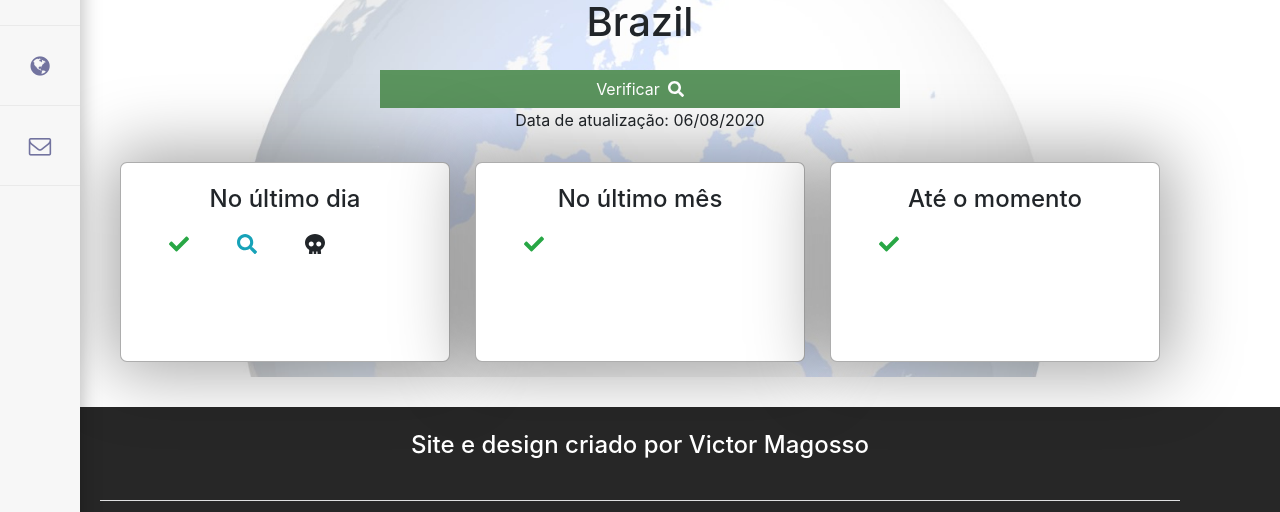
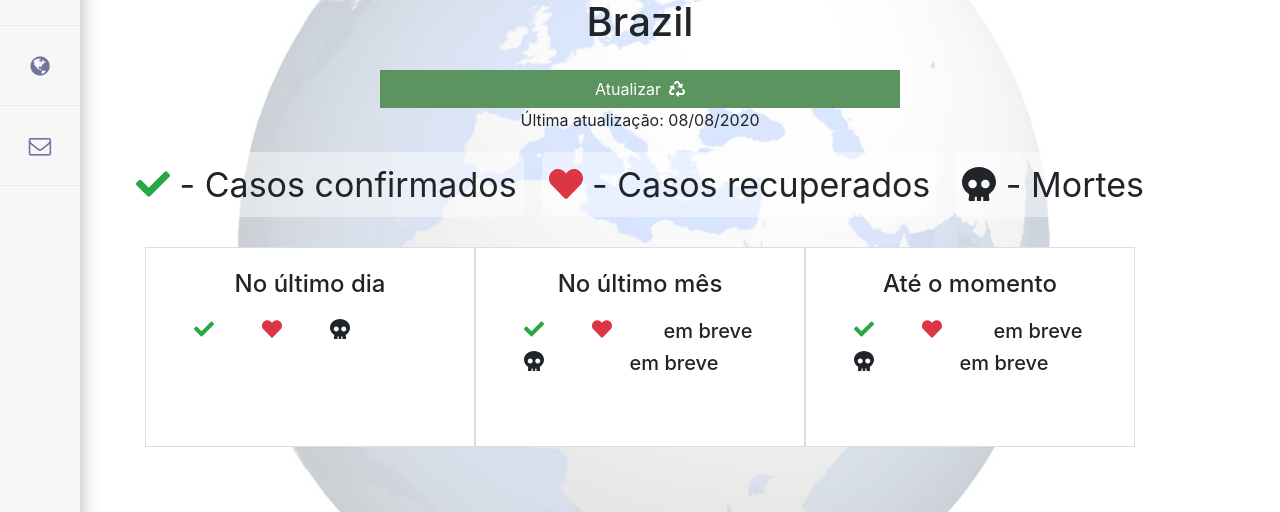
Before and after one commit to VictorMagosso/COVID-Status, a React (Create React App) app: page /global in a window 1280 px wide. Shown: the part 214-726 px from the top of the page. Built offline with nearby package versions, Linux system fonts and the light colour scheme; no server answers.

Commit message:
Global funcionando. Nacional pendente

```diff
--- a/package.json
+++ b/package.json
@@ -10,6 +10,7 @@
     "react": "^16.13.1",
     "react-dom": "^16.13.1",
     "react-google-charts": "^3.0.15",
+    "react-loader-spinner": "^3.1.14",
     "react-moment": "^0.9.7",
     "react-redux": "^7.1.0-rc.1",
     "react-router-dom": "^5.2.0",
--- a/src/Pages/Global/index.js
+++ b/src/Pages/Global/index.js
@@ -1,21 +1,17 @@
 import React, { Component, useState } from 'react';
 import PageDefault from '../PageDefault';
 import api from '../../components/API/apiCovid';
+import Loader from 'react-loader-spinner';
 import {Link} from 'react-router-dom';
 import './style.css';
 
 class Global extends React.Component {
     constructor(props) {
         super(props);
-        this.state = {value: 'Brazil', status: [], ultimoDia: '', dayOne: [], ultimoMes: []};
+        this.state = {value: 'Brazil', status: [], ultimoDia: [], dayOne: [], ultimoMes: []};
         this.handleChange = this.handleChange.bind(this);
       }
-    handleChange(event) {
-        this.setState({value: event.target.value});
-        this.setState({ultimoDia: this.state.value})
-        this.setState({dayOne: this.state.value})
-        this.setState({ultimoMes: this.state.value})
-      }
+
 
     async componentDidMount(){
         const retornoCountries = await api.get('/countries');
@@ -23,23 +19,41 @@ class Global extends React.Component {
         let paisDayOneApi = await api.get(`/dayone/country/${this.state.value.toLowerCase()}/status/confirmed`)
         let paisUltimoMes = await api.get(`/country/${this.state.value.toLowerCase()}/status/confirmed?from=2020-07-01T00:00:00Z&to=2020-07-31T00:00:00Z`)
 
+        if (this.state.value.length > 0) {
+            this.state.value.replace(' ', '-')
+            this.state.value.replace(',', '-')
+            this.state.value.replace('(', '')
+            this.state.value.replace(')', '')
+        }
+
         this.setState({status: retornoCountries.data})
         this.setState({ultimoDia: paisSelecionadoApi.data[0]});
-        this.setState({dayOne: paisDayOneApi.data[160]})
+        this.setState({dayOne: paisDayOneApi.data[paisDayOneApi.data.length - 1]})
         this.setState({ultimoMes: paisUltimoMes.data[30].Cases - paisUltimoMes.data[0].Cases})
+    }
 
-    }
+    handleChange(event) {
+        this.setState(event);
+      }
     render(){
        const {status, ultimoDia, dayOne, ultimoMes} = this.state
 
         return (
 
     <PageDefault>
+        <Loader className='loader'
+         type="Grid"
+         color="#fff"
+         height={100}
+         width={100}
+         timeout={1500}
+
+      />
         <div className="container-global">
     <h1 className="mb-5">Global</h1>
     <div className="container-formulario-global">
         <label className="d-block">Escolha o país para verificar os dados atuais sobre o COVID-19</label>
-        <select defaultValue='-' className="select-paises" onChange={this.handleChange}>
+        <select defaultValue='-' className="select-paises" onChange={(e) => this.handleChange({value: e.target.value}, {ultimoDia: e.target.ultimoDia}, {dayOne: e.target.ultimoDia}, {ultimoMes: e.target.ultimoDia})}>
 
             {status.map(nomeDoPaisDaAPI => (
                 <option key={nomeDoPaisDaAPI.Country} value={nomeDoPaisDaAPI.Country}>{nomeDoPaisDaAPI.Country}</option>
@@ -48,29 +62,40 @@ class Global extends React.Component {
             <h1 className="mt-3">{this.state.value}</h1>
             {/* <h3>Country Zone: + </h3> */}
 
-        <button className='mt-4' id="calcular">Verificar<i className="fas fa-search ml-2"></i></button>
+        <button onClick={(e) => this.componentDidMount(e)} className='mt-4' id="calcular">Atualizar<i className="fas fa-recycle ml-2"></i></button>
 
-    <span>Data de atualização: 06/08/2020</span>
+    <span>Última atualização: 08/08/2020</span>
+    <div className='flex-legenda'>
+            <div className='legenda-items'>
+                <span><i className="fas fa-check text-success"></i> - Casos confirmados</span>
+            </div>
+            <div className='legenda-items'>
+                <span><i className="fas fa-heart text-danger"></i> - Casos recuperados</span>
+            </div>
+            <div className='legenda-items'>
+                <span><i className="fas fa-skull"></i> - Mortes</span>
+            </div>
+    </div>
     <div className="display-flex-resultados-global">
     <div className="item-flex-resultados-global">
         <h4>No último dia</h4>
             <h5><i className="fas fa-check float-left ml-5 text-success"></i>{ultimoDia.Confirmed}</h5>
-            <h5><i className="fas fa-search float-left ml-5 text-info"></i>{ultimoDia.Recovered}</h5>
+            <h5><i className="fas fa-heart float-left ml-5 text-danger"></i>{ultimoDia.Recovered}</h5>
             <h5><i className="fas fa-skull float-left ml-5"></i>{ultimoDia.Deaths}</h5>
         </div>
 
         <div className="item-flex-resultados-global">
         <h4>No último mês</h4>
             <h5><i className="fas fa-check float-left ml-5 text-success"></i>{ultimoMes}</h5>
-            {/* <h5><i className="fas fa-search float-left ml-5 text-info"></i>350.000</h5> */}
-            {/* <h5><i className="fas fa-skull float-left ml-5"></i>50.000</h5> */}
+            <h5><i className="fas fa-heart float-left ml-5 text-danger"></i>em breve</h5>
+            <h5><i className="fas fa-skull float-left ml-5"></i>em breve</h5>
         </div>
 
         <div className="item-flex-resultados-global">
         <h4>Até o momento</h4>
             <h5><i className="fas fa-check float-left ml-5 text-success"></i>{dayOne.Cases}</h5>
-            {/* <h5><i className="fas fa-search float-left ml-5 text-info"></i>{dayOne.Cases}</h5> */}
-            {/* <h5><i className="fas fa-skull float-left ml-5"></i>{dayOne.Cases}</h5> */}
+            <h5><i className="fas fa-heart float-left ml-5 text-danger"></i>em breve</h5>
+            <h5><i className="fas fa-skull float-left ml-5"></i>em breve</h5>
         </div>
     </div>
 </div>
--- a/src/Pages/Global/style.css
+++ b/src/Pages/Global/style.css
@@ -4,8 +4,9 @@
     background-attachment: fixed;
     background-size: cover;
     text-align: center;
-    height: auto;
-    margin: 30px 120px;
+    height: 120vh;
+    margin: 0px 120px;
+    padding-top: 30px;
 }
 
 label {
@@ -33,13 +34,11 @@ option {
 .display-flex-resultados-global {
     margin: 30px 0;
     display: flex;
-    justify-content: space-between;
+    justify-content: center;
     flex-wrap: wrap;
 }
 .item-flex-resultados-global {
-    box-shadow: 0px 0px 70px 10px rgba(0, 0, 0, 0.356);
-    border-radius: 7px;
-    border: 1px solid rgba(0, 0, 0, 0.322);
+    border: 1px solid rgba(0, 0, 0, 0.13);
     background-color: rgb(255, 255, 255);
     margin-bottom: 15px;
     padding-top: 10px;
@@ -52,3 +51,24 @@ option {
 .display-flex-resultados > .item-flex-resultados > .fas > .fa-check {
     color: green;
 }
+.flex-legenda {
+    margin-top: 20px;
+    display: flex;
+    justify-content: space-around;
+    flex-wrap: wrap;
+}
+.legenda-items {
+    border-radius: 7px;
+    padding: 7px;
+    font-size: 34px;
+    background: rgba(255, 255, 255, 0.425);
+}
+.loader {
+    width: 100%;
+    height: 200%;
+    background-color: rgba(0, 0, 0, 0.507);
+    position: absolute;
+    padding-top: 20%;
+    padding-left: 46%;
+
+  }
--- a/src/Pages/Nacional/index.js
+++ b/src/Pages/Nacional/index.js
@@ -1,5 +1,6 @@
 import React, { Component, useState } from 'react';
 import apiNacional from '../../components/API/apiNacional';
+import Loader from 'react-loader-spinner';
 import './style.css';
 import PageDefault from '../PageDefault';
 import api from '../../components/API/apiCovid';
@@ -41,6 +42,14 @@ class Nacional extends React.Component {
 
        return (
     <PageDefault>
+         <Loader className='loader'
+         type="Grid"
+         color="#fff"
+         height={100}
+         width={100}
+         timeout={1500}
+
+      />
         <div className="container-nacional">
             <h1 className="mb-5">Nacional</h1>
         <div className="container-formulario-nacional">
--- a/src/Pages/Nacional/style.css
+++ b/src/Pages/Nacional/style.css
@@ -4,7 +4,8 @@
     background-size: cover;
     text-align: center;
     height: 176vh;
-    margin: 30px 120px;
+    margin: 0px 120px;
+    padding-top: 30px;
 }
 
 option {
```
Also changed, not shown: 1 other file (tests, documents, lock files or other folders).
